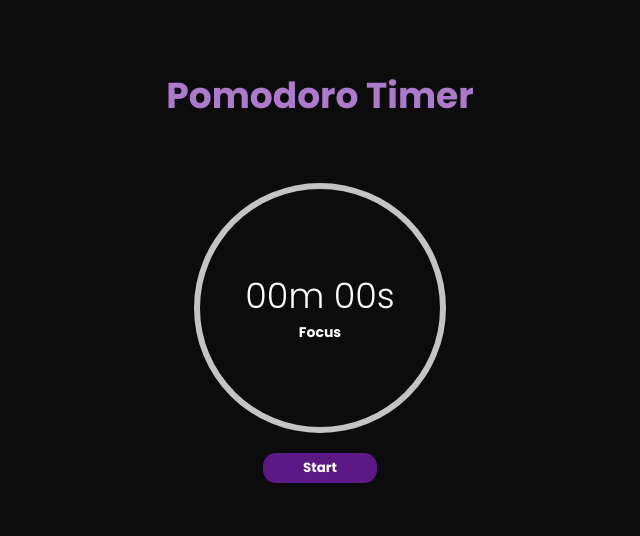
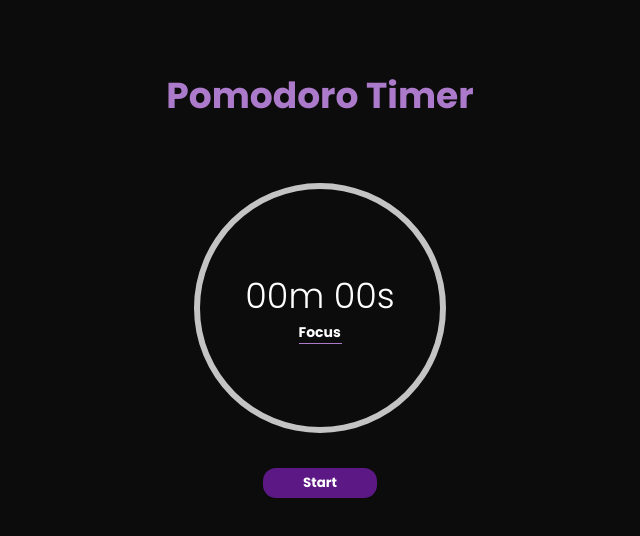
Before and after one commit to YagoFGomes/PomodoroTimer, an Electron app: page www/pages/index.html in a window 800 px wide. Shown: the whole page, without its empty margins (80-720 px from the left). Drawn offline with Linux system fonts and the light colour scheme.

Commit message:
ajustando botao css

```diff
--- a/www/styles/index.css
+++ b/www/styles/index.css
@@ -44,10 +44,12 @@ h1{
 .text-inside{
     font-family: 'Poppins-Bold';
     display: flex;
-    justify-content: center;
+    margin:0 auto;
     font-weight: 700;
     color: #FFFFFF;
     font-size: 14px;
+    width: 43px;
+    border-bottom: 1px solid #AC7ACB;
 }
 footer{
     display:flex;
@@ -55,7 +57,7 @@ footer{
     align-content: center;
 }
 #button{
-    margin-top: 20px;
+    margin-top: 35px;
     padding: 5px 40px;
     background: #5C1985;
     border-radius: 13px;
```
